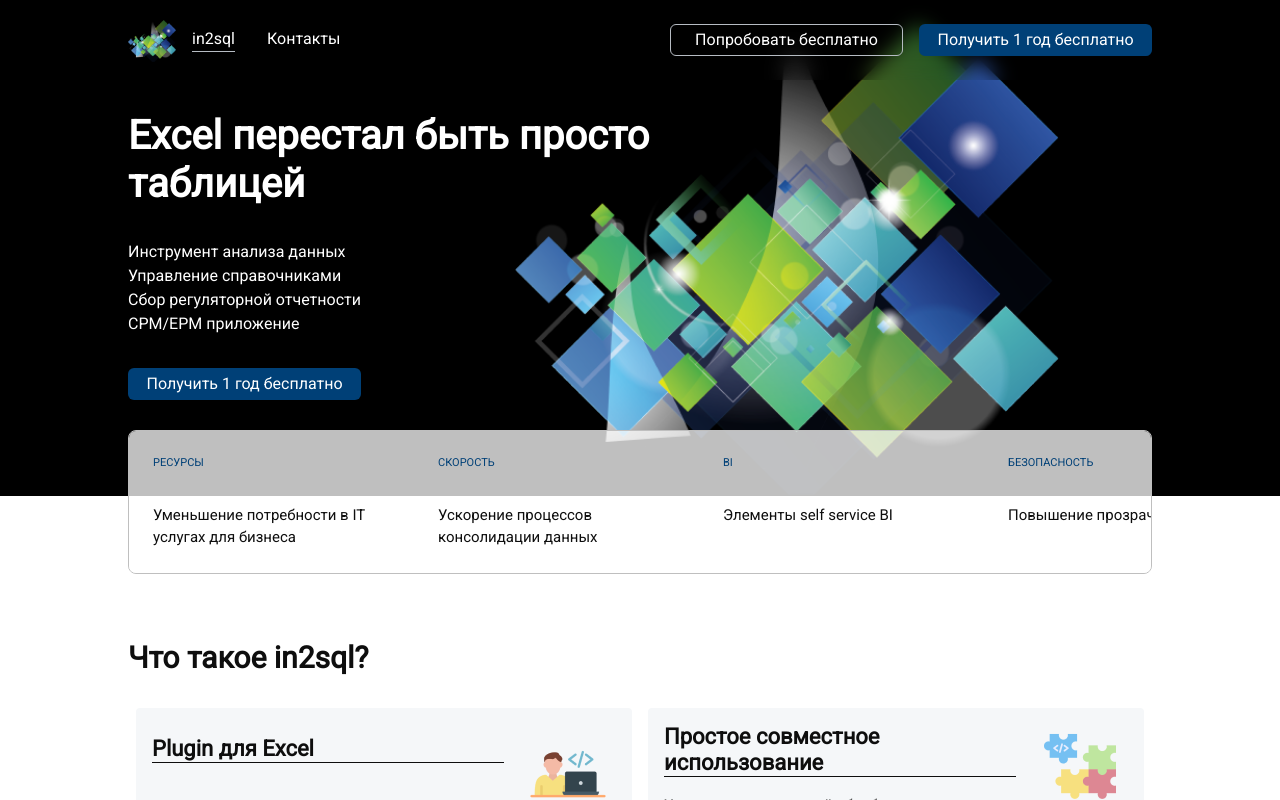
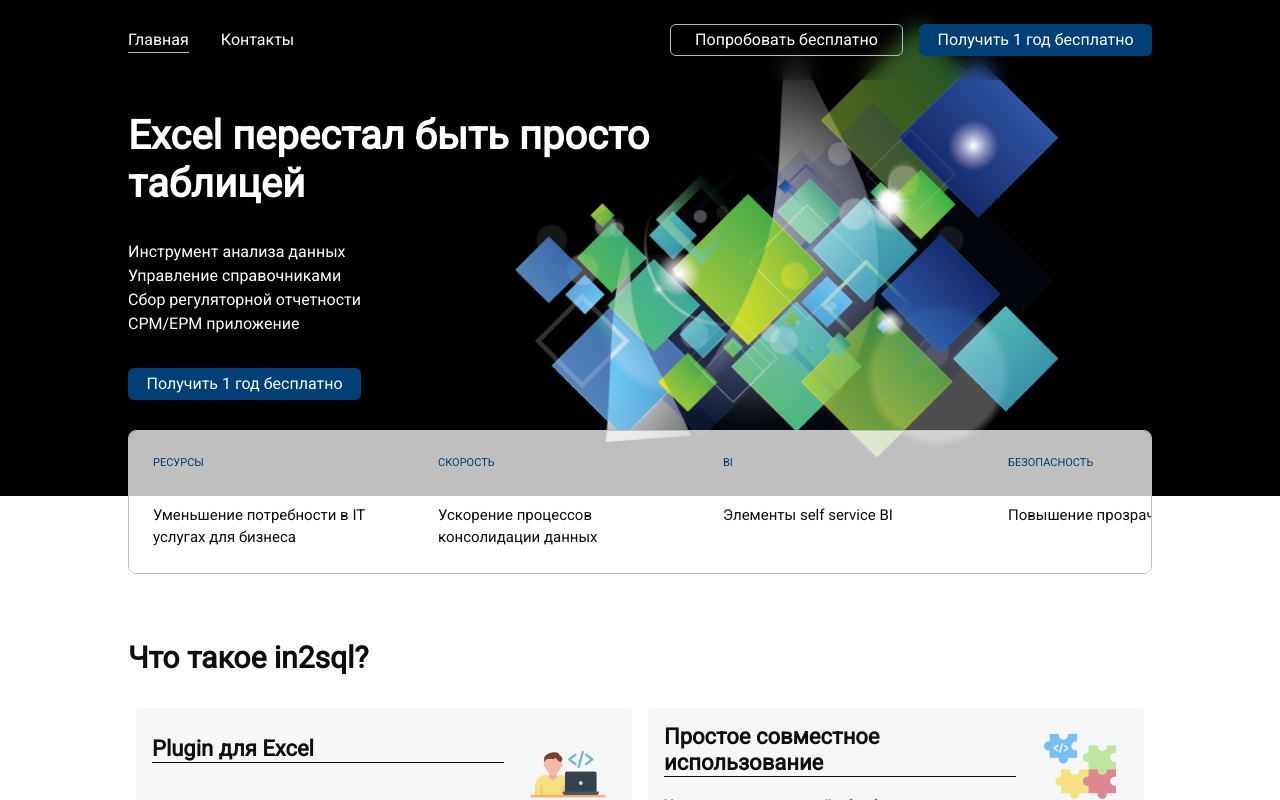
Before and after one commit to in2sql/in2sql-official-site, a Next.js app: page / in a window 1280 px wide. Shown: the top 800 px of the page. Built offline with nearby package versions, Linux system fonts and the light colour scheme.

Commit message:
fix: navbar links

```diff
--- a/app/components/navbar/navbar.tsx
+++ b/app/components/navbar/navbar.tsx
@@ -35,15 +35,15 @@
         )}
         onClick={onClick}
       >
-        <Image
+        {/* <Image
           src="/images/logo.png"
           alt="icon telegram"
           width={48}
           height={48}
           priority
           className={s.navbar_logo}
-        />
-        <div className={s.navbar_label}>in2sql</div>
+        /> */}
+        <div className={s.navbar_label}>Главная</div>
       </Link>
 
       {[...items, ...additionalItems].map((item) => (
```
